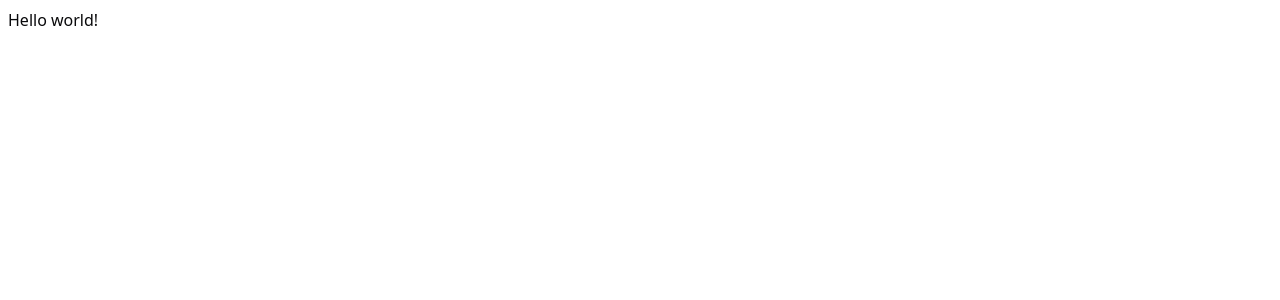
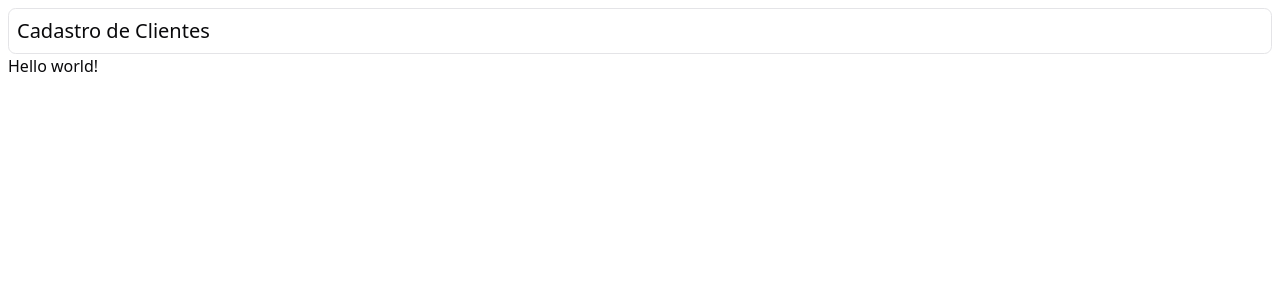
Before and after one commit to PrefeituraBataypora/cad-pessoas, a Next.js app: page / in a window 1280 px wide. Shown: the top 300 px of the page. Built offline with nearby package versions, Linux system fonts and the light colour scheme.

Commit message:
feat: add private layout and navbar

```diff
--- /dev/null
+++ b/src/app/(private)/layout.tsx
@@ -0,0 +1,22 @@
+import type { Metadata } from 'next'
+import '../globals.css'
+import { Navbar } from '@/components/navbar'
+
+export const metadata: Metadata = {
+  title: 'Cadastro de Clientes',
+}
+
+export default function RootLayout({
+  children,
+}: Readonly<{
+  children: React.ReactNode
+}>) {
+  return (
+    <html lang="pt-BR" suppressHydrationWarning>
+      <body className="p-2">
+        <Navbar />
+        {children}
+      </body>
+    </html>
+  )
+}
--- /dev/null
+++ b/src/components/navbar.tsx
@@ -0,0 +1,9 @@
+const Navbar = () => {
+  return (
+    <div className="w-full border rounded-md p-2 flex items-center justify-between">
+      <p className="text-xl font-medium">Cadastro de Clientes</p>
+    </div>
+  )
+}
+
+export { Navbar }
```
